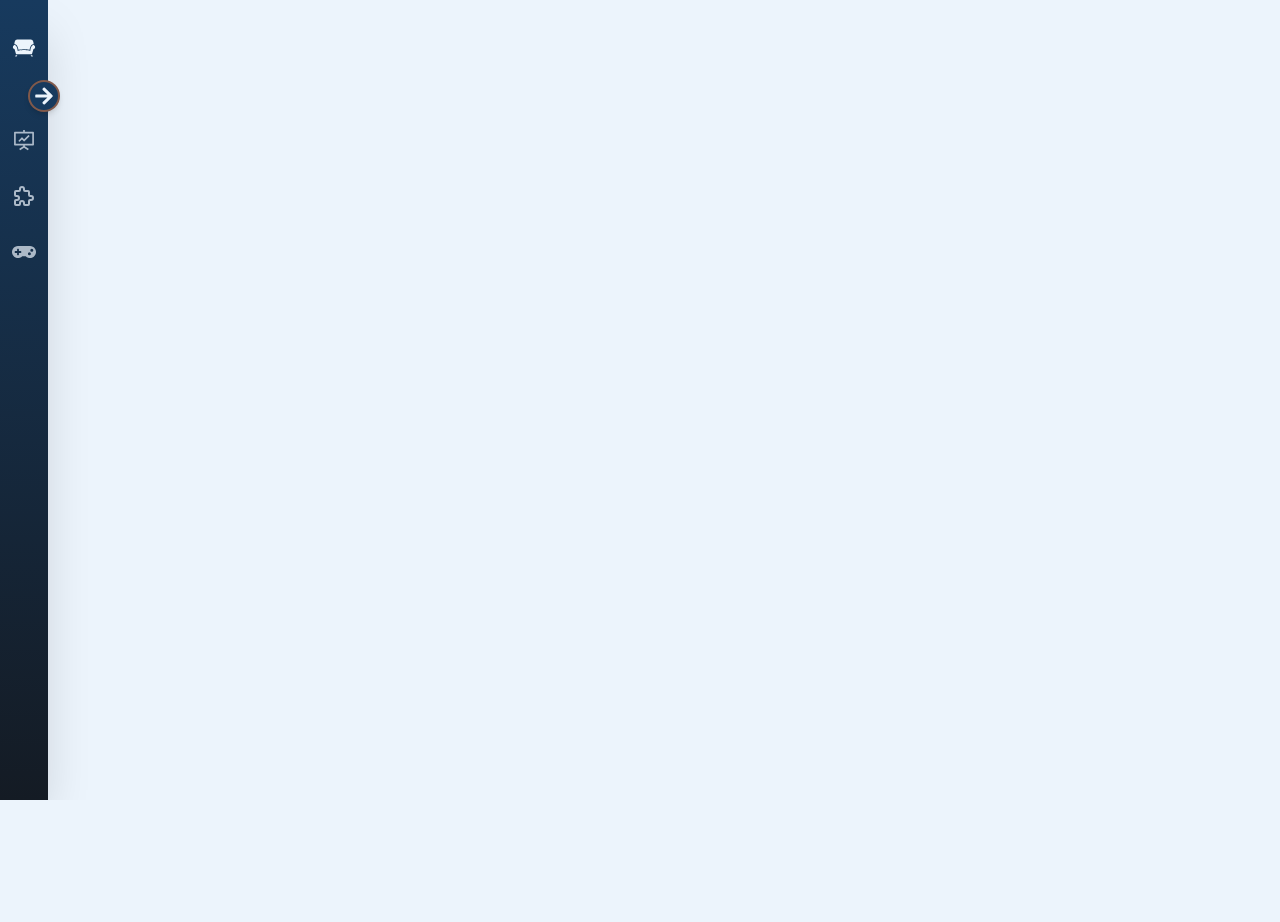
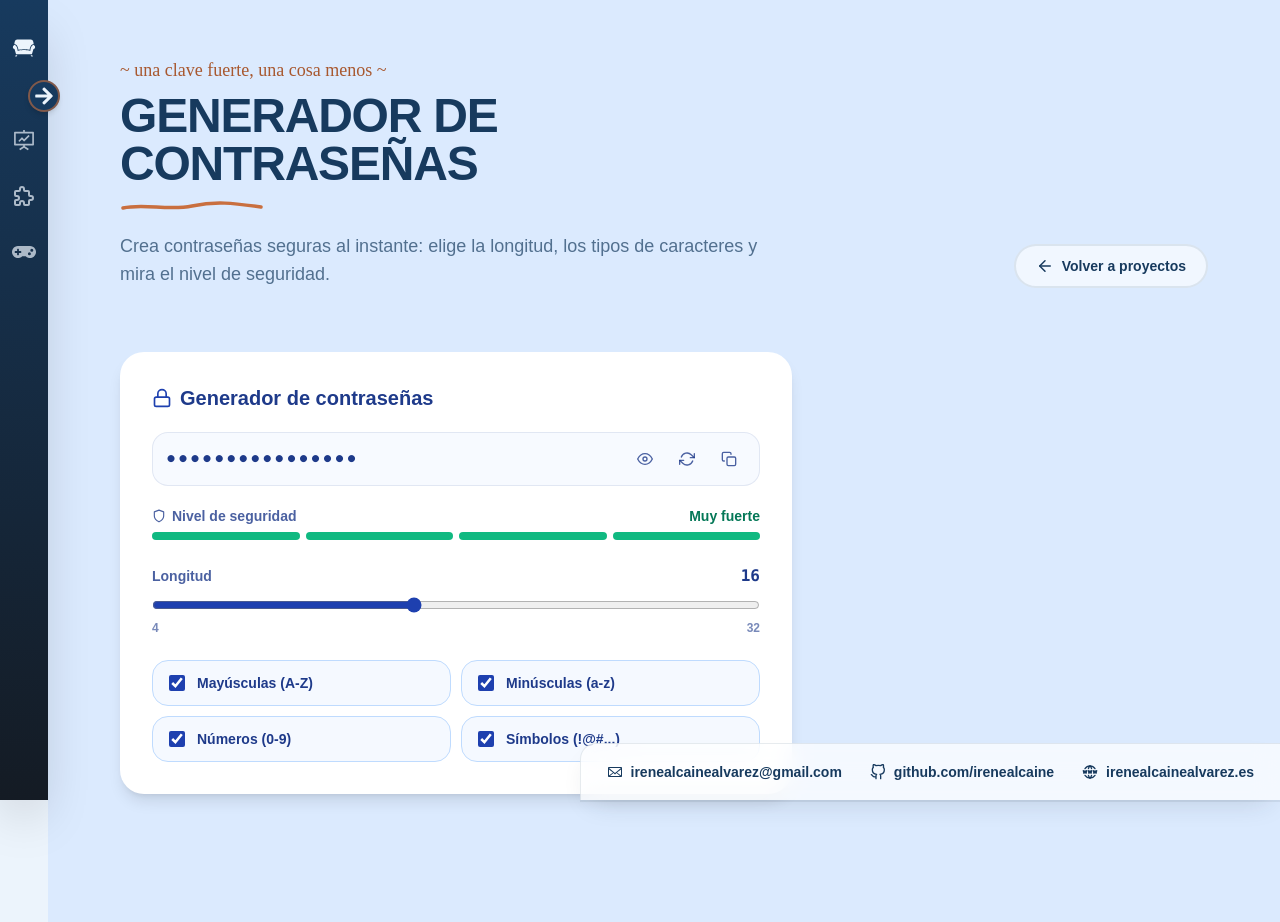
Before and after one commit to irenealcaine/el-rincon-de-no-pensar, a React (Create React App) app: page /projects/password in a window 1280 px wide. Before the commit this address had no page. Before the commit the page ends 800 px from the top, so only its background shows below. Built offline with nearby package versions, Linux system fonts and the light colour scheme.

Commit message:
add password generator

```diff
--- a/src/App.js
+++ b/src/App.js
@@ -30,6 +30,7 @@ import TodoListPage from "./Pages/TodoListPage";
 import GalleryPage from "./Pages/GalleryPage";
 import FAQPage from "./Pages/FAQ";
 import ColorPalettePage from "./Pages/ColorPalettePage";
+import PasswordGeneratorPage from "./Pages/PasswordGeneratorPage";
 
 const ScrollToTop = () => {
   const { pathname } = useLocation();
@@ -71,6 +72,7 @@ function App() {
               <Route path="/projects/todo" element={<TodoListPage />} />
               <Route path="/projects/gallery" element={<GalleryPage />} />
               <Route path="/projects/palette" element={<ColorPalettePage />} />
+              <Route path="/projects/password" element={<PasswordGeneratorPage />} />
 
               <Route path="/components" element={<Components />} />
               <Route path="/components/watch" element={<WatchPage />} />
--- /dev/null
+++ b/src/Components/PasswordGenerator.jsx
@@ -0,0 +1,246 @@
+import React, { useState, useEffect } from "react";
+import Toast from "./Toast";
+import useToast from "../Hooks/useToast";
+import {
+  FiCopy,
+  FiEye,
+  FiEyeOff,
+  FiLock,
+  FiRefreshCw,
+  FiShield,
+} from "react-icons/fi";
+
+const UPPER = "ABCDEFGHIJKLMNOPQRSTUVWXYZ";
+const LOWER = "abcdefghijklmnopqrstuvwxyz";
+const NUMBERS = "0123456789";
+const SYMBOLS = "!@#$%^&*()-_=+[]{};:,.<>?";
+
+const randomInt = (max) => {
+  const arr = new Uint32Array(1);
+  window.crypto.getRandomValues(arr);
+  return arr[0] % max;
+};
+
+const PasswordGenerator = () => {
+  const [length, setLength] = useState(16);
+  const [includeUpper, setIncludeUpper] = useState(true);
+  const [includeLower, setIncludeLower] = useState(true);
+  const [includeNumbers, setIncludeNumbers] = useState(true);
+  const [includeSymbols, setIncludeSymbols] = useState(true);
+  const [showPassword, setShowPassword] = useState(false);
+  const [password, setPassword] = useState("");
+  const { toasts, showToast, dismiss } = useToast();
+
+  const pools = [
+    {
+      key: "upper",
+      label: "Mayúsculas (A-Z)",
+      checked: includeUpper,
+      setter: setIncludeUpper,
+      chars: UPPER,
+    },
+    {
+      key: "lower",
+      label: "Minúsculas (a-z)",
+      checked: includeLower,
+      setter: setIncludeLower,
+      chars: LOWER,
+    },
+    {
+      key: "numbers",
+      label: "Números (0-9)",
+      checked: includeNumbers,
+      setter: setIncludeNumbers,
+      chars: NUMBERS,
+    },
+    {
+      key: "symbols",
+      label: "Símbolos (!@#...)",
+      checked: includeSymbols,
+      setter: setIncludeSymbols,
+      chars: SYMBOLS,
+    },
+  ];
+
+  const poolSize = pools.reduce(
+    (sum, p) => sum + (p.checked ? p.chars.length : 0),
+    0
+  );
+
+  const generate = () => {
+    const activePools = pools.filter((p) => p.checked);
+    if (activePools.length === 0) {
+      showToast("Selecciona al menos un tipo de carácter", "error");
+      return;
+    }
+
+    const allChars = activePools.map((p) => p.chars).join("");
+    const chars = Array.from({ length }, () => allChars[randomInt(allChars.length)]);
+
+    activePools.forEach((p, i) => {
+      chars[i] = p.chars[randomInt(p.chars.length)];
+    });
+
+    for (let i = chars.length - 1; i > 0; i--) {
+      const j = randomInt(i + 1);
+      [chars[i], chars[j]] = [chars[j], chars[i]];
+    }
+
+    setPassword(chars.join(""));
+  };
+
+  useEffect(() => {
+    generate();
+    // eslint-disable-next-line react-hooks/exhaustive-deps
+  }, [length, includeUpper, includeLower, includeNumbers, includeSymbols]);
+
+  const entropy = length * Math.log2(poolSize || 1);
+
+  const strength =
+    entropy >= 85
+      ? { label: "Muy fuerte", color: "bg-emerald-500", text: "text-emerald-700", level: 4 }
+      : entropy >= 65
+      ? { label: "Fuerte", color: "bg-green-500", text: "text-green-700", level: 3 }
+      : entropy >= 45
+      ? { label: "Media", color: "bg-amber-500", text: "text-amber-700", level: 2 }
+      : { label: "Débil", color: "bg-red-500", text: "text-red-700", level: 1 };
+
+  const copyText = (text, label) => {
+    const onCopied = () => showToast(`${label} copiada`, "success");
+    if (navigator.clipboard?.writeText) {
+      navigator.clipboard.writeText(text).then(
+        onCopied,
+        () => showToast("No se pudo copiar", "error")
+      );
+    } else {
+      const textarea = document.createElement("textarea");
+      textarea.value = text;
+      textarea.style.position = "fixed";
+      textarea.style.opacity = "0";
+      document.body.appendChild(textarea);
+      textarea.select();
+      try {
+        document.execCommand("copy");
+        onCopied();
+      } catch {
+        showToast("No se pudo copiar", "error");
+      }
+      document.body.removeChild(textarea);
+    }
+  };
+
+  const iconButton =
+    "shrink-0 rounded-full p-2.5 text-blue-900/80 transition hover:bg-blue-100 hover:text-blue-800 active:scale-90";
+
+  return (
+    <div className="pb-16">
+      <section className="bg-white rounded-3xl shadow-lg p-4 md:p-8 max-w-2xl">
+        <div className="flex items-center gap-2 mb-5">
+          <FiLock className="text-blue-800" size={20} />
+          <h2 className="text-xl font-black text-blue-900">
+            Generador de contraseñas
+          </h2>
+        </div>
+
+        <div className="flex items-center gap-1.5 rounded-2xl border border-blue-900/10 bg-blue-50/50 px-3 py-2">
+          <p className="flex-1 min-w-0 break-all py-1 font-mono text-lg md:text-xl font-bold text-blue-900">
+            {showPassword ? password : "•".repeat(password.length)}
+          </p>
+          <button
+            onClick={() => setShowPassword(!showPassword)}
+            aria-label={showPassword ? "Ocultar contraseña" : "Mostrar contraseña"}
+            className={iconButton}
+          >
+            {showPassword ? <FiEyeOff /> : <FiEye />}
+          </button>
+          <button
+            onClick={generate}
+            aria-label="Generar nueva contraseña"
+            className={iconButton}
+          >
+            <FiRefreshCw />
+          </button>
+          <button
+            onClick={() => copyText(password, "Contraseña")}
+            aria-label="Copiar contraseña"
+            className={iconButton}
+          >
+            <FiCopy />
+          </button>
+        </div>
+
+        <div className="mt-5">
+          <div className="mb-1.5 flex items-center justify-between">
+            <span className="inline-flex items-center gap-1.5 text-sm font-bold text-blue-900/80">
+              <FiShield />
+              Nivel de seguridad
+            </span>
+            <span className={`text-sm font-black ${strength.text}`}>
+              {strength.label}
+            </span>
+          </div>
+          <div className="flex gap-1.5">
+            {[1, 2, 3, 4].map((level) => (
+              <div
+                key={level}
+                className={`h-2 flex-1 rounded-full transition-colors duration-300 ${
+                  level <= strength.level ? strength.color : "bg-blue-900/10"
+                }`}
+              />
+            ))}
+          </div>
+        </div>
+
+        <div className="mt-6">
+          <div className="mb-2 flex items-center justify-between">
+            <label
+              htmlFor="password-length"
+              className="text-sm font-bold text-blue-900/80"
+            >
+              Longitud
+            </label>
+            <span className="font-mono font-black text-blue-900">{length}</span>
+          </div>
+          <input
+            id="password-length"
+            type="range"
+            min={4}
+            max={32}
+            value={length}
+            onChange={(e) => setLength(Number(e.target.value))}
+            className="w-full accent-blue-800"
+          />
+          <div className="flex justify-between text-xs font-bold text-blue-900/60">
+            <span>4</span>
+            <span>32</span>
+          </div>
+        </div>
+
+        <div className="mt-6 grid grid-cols-1 sm:grid-cols-2 gap-2.5">
+          {pools.map((p) => (
+            <label
+              key={p.key}
+              className={`flex cursor-pointer items-center gap-3 rounded-2xl border px-4 py-3 transition ${
+                p.checked
+                  ? "border-blue-200 bg-blue-50/60"
+                  : "border-blue-900/10 bg-white hover:bg-blue-50/40"
+              }`}
+            >
+              <input
+                type="checkbox"
+                checked={p.checked}
+                onChange={() => p.setter(!p.checked)}
+                className="h-4 w-4 accent-blue-800"
+              />
+              <span className="text-sm font-bold text-blue-900">{p.label}</span>
+            </label>
+          ))}
+        </div>
+      </section>
+
+      <Toast toasts={toasts} onDismiss={dismiss} />
+    </div>
+  );
+};
+
+export default PasswordGenerator;
--- /dev/null
+++ b/src/Pages/PasswordGeneratorPage.jsx
@@ -0,0 +1,26 @@
+import React from "react";
+import Footer from "../Components/Footer";
+import PasswordGenerator from "../Components/PasswordGenerator";
+import PageIntro from "../Components/PageIntro";
+
+const PasswordGeneratorPage = () => {
+  return (
+    <div className="bg-blue-100 min-h-screen">
+      <main className="max-w-6xl mx-auto px-4 md:px-8 pb-16">
+        <PageIntro
+          tagline={"~ una clave fuerte, una cosa menos ~"}
+          title={"Generador de contraseñas"}
+          description={
+            "Crea contraseñas seguras al instante: elige la longitud, los tipos de caracteres y mira el nivel de seguridad."
+          }
+          backTo={"/projects"}
+          backLabel={"Volver a proyectos"}
+        />
+        <PasswordGenerator />
+      </main>
+      <Footer />
+    </div>
+  );
+};
+
+export default PasswordGeneratorPage;
--- a/src/data/MenuItems.js
+++ b/src/data/MenuItems.js
@@ -20,6 +20,7 @@ import { AiOutlineCalculator } from "react-icons/ai";
 import { BsImages } from "react-icons/bs";
 import { BiPhotoAlbum } from "react-icons/bi"
 import { FaPalette } from "react-icons/fa";
+import { FiLock } from "react-icons/fi";
 
 const menuItems = [
   {
@@ -69,6 +70,12 @@ const menuItems = [
         to: "/projects/palette",
         icon: <FaPalette className="h-6" />,
         bigIcon: <FaPalette className="h-16 w-16" />,
+      },
+      {
+        title: "Generador de contraseñas",
+        to: "/projects/password",
+        icon: <FiLock className="h-6" />,
+        bigIcon: <FiLock className="h-16 w-16" />,
       },
       // {
       //   title: "El tiempo",
```
